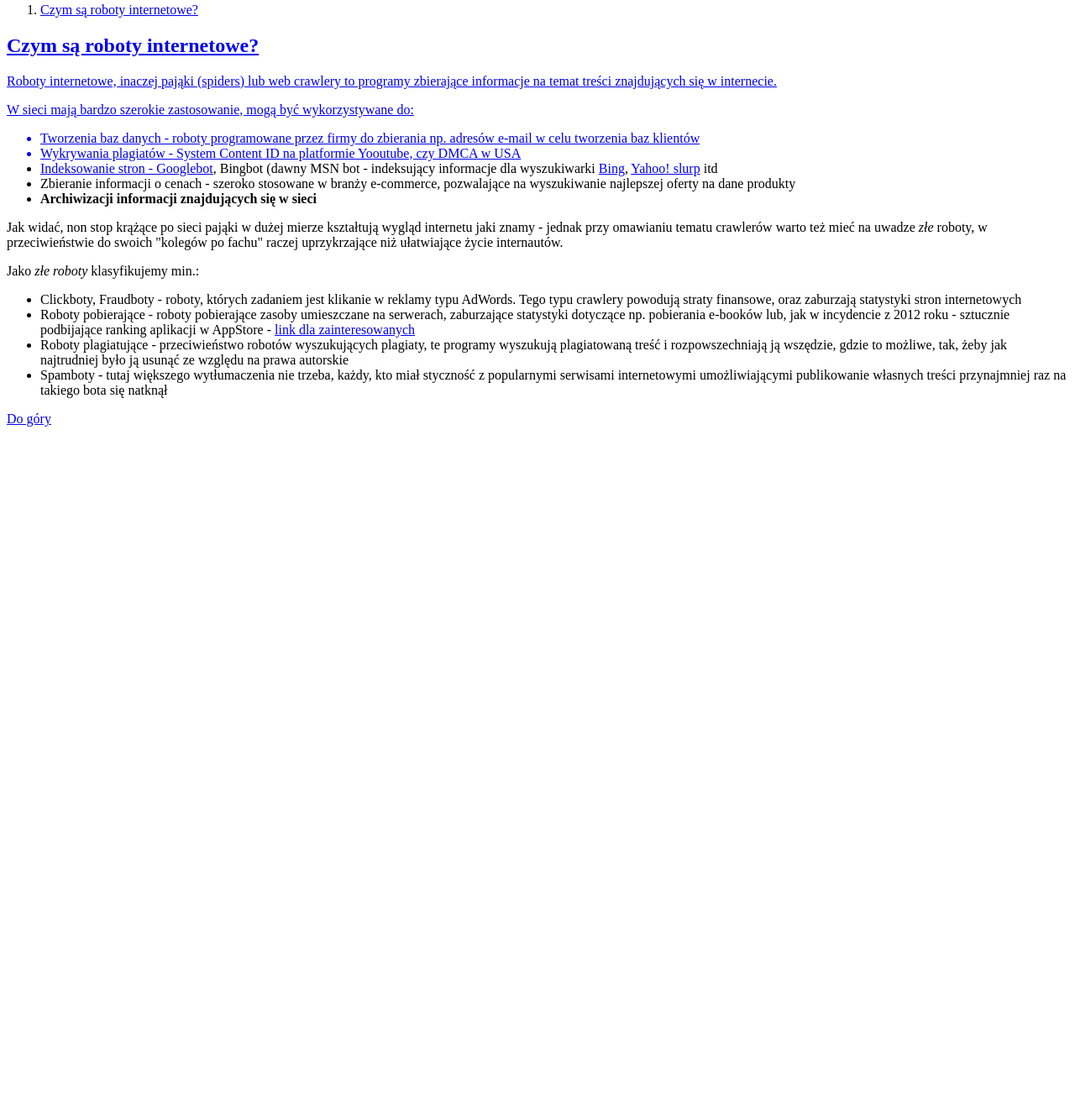
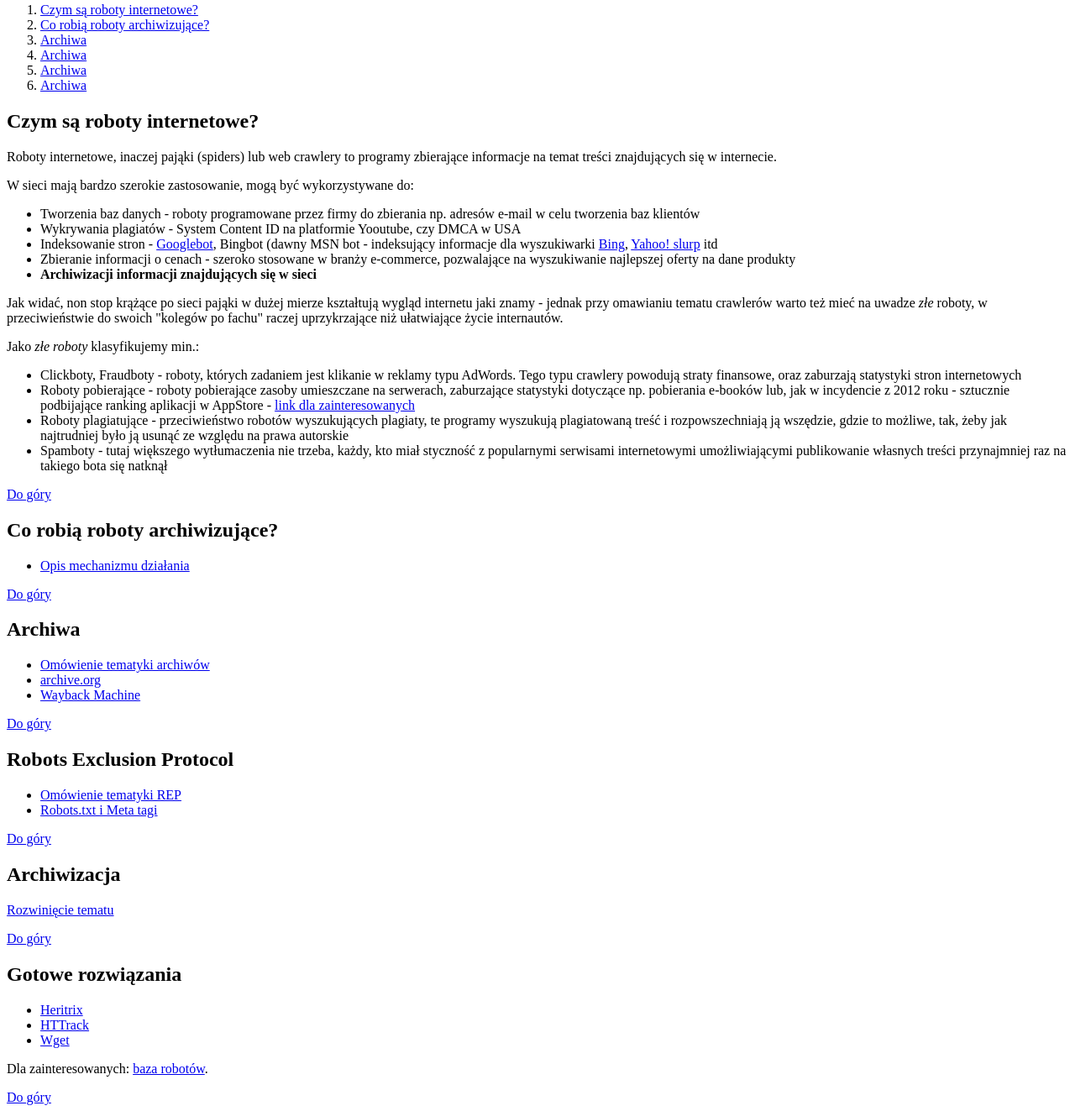
Before and after one commit to wszibersi/roboty, a plain HTML site: page index.html in a window 1280 px wide. Shown: the part 77-1400 px from the top of the page at 84% size. Before the commit the page ends 800 px from the top, so only its background shows below. Drawn offline with Linux system fonts and the light colour scheme.

Commit message:
dodanie treści

```diff
--- a/index.html
+++ b/index.html
@@ -10,7 +10,12 @@
 
     <h1>Roboty archwizujące</h1>
     <ol id="top">
-        <li><a href="#czym-sa" />Czym są roboty internetowe?</li>
+        <li><a href="#czym-sa">Czym są roboty internetowe?</a></li>
+        <li><a href="#co-robia">Co robią roboty archiwizujące?</a></li>
+        <li><a href="#archiwa">Archiwa</a></li>
+        <li><a href="#rep">Archiwa</a></li>
+        <li><a href="#archiwizacja">Archiwa</a></li>
+        <li><a href="#boty">Archiwa</a></li>
     </ol>
 
         <h2 id="czym-sa">Czym są roboty internetowe? </h2>
@@ -38,8 +43,66 @@
         </ul>
 
         <p>
-            <a href="#top" />Do góry
+            <a href="#top">Do góry</a>
         </p>
+
+        <h2 id="co-robia">Co robią roboty archiwizujące?</h2>
+        <ul>
+            <li><a href="https://en.wikipedia.org/wiki/Web_crawler#Overview" target="_blank">Opis mechanizmu działania</a></li>
+        </ul>
+        <p>
+                <a href="#top">Do góry</a>
+        </p>
+
+        <h2 id="archiwa">Archiwa</h2>
+        <p>
+            <ul>
+                <li><a href="https://en.wikipedia.org/wiki/Internet_Archive" tareget="blank">Omówienie tematyki archiwów</a></li>
+                <li><a href="https://archive.org/" target="_blank">archive.org</a></li>
+                <li><a href="https://archive.org/web/" tareget="_blank">Wayback Machine</a></li>
+            </ul>
+        </p>
+        <p>
+                <a href="#top">Do góry</a>
+        </p>
+
+        <h2 id="rep">Robots Exclusion Protocol</h2>
+        <p>
+            <ul>
+                <li><a href="https://pl.wikipedia.org/wiki/Robots_Exclusion_Protocol" target="_blank">Omówienie tematyki REP</a></li>
+                <li><a href="http://www.robotstxt.org/robotstxt.html" target="_blank">Robots.txt i Meta tagi</a></li>
+            </ul>
+        </p>
+
+        <p>
+                <a href="#top">Do góry</a>
+        </p>
+
+        <h2 id="archiwizacja">Archiwizacja</h2>
+        <p>
+            <a href="https://en.wikipedia.org/wiki/Web_archiving" target="_blank">Rozwinięcie tematu</a>
+        </p>
+
+        <p>
+                <a href="#top">Do góry</a>
+        </p>
+
+        <h2 id="boty">Gotowe rozwiązania</h2>
+        <ul>
+            <li><a href="https://webarchive.jira.com/wiki/spaces/Heritrix/overview" target="_blank">Heritrix</a></li>
+            <li><a href="https://www.httrack.com/" target="_blank">HTTrack</a></li>
+            <li><a href="https://www.gnu.org/software/wget/" target="_blank">Wget</a></li>
+        </ul>
+
+        <p>
+            Dla zainteresowanych: <a href="http://www.robotstxt.org/db.html" target="_blank">baza robotów</a>.
+        </p>
+
+        <p>
+                <a href="#top">Do góry</a>
+        </p>
+
+
 
 </body>
 </html>
```
